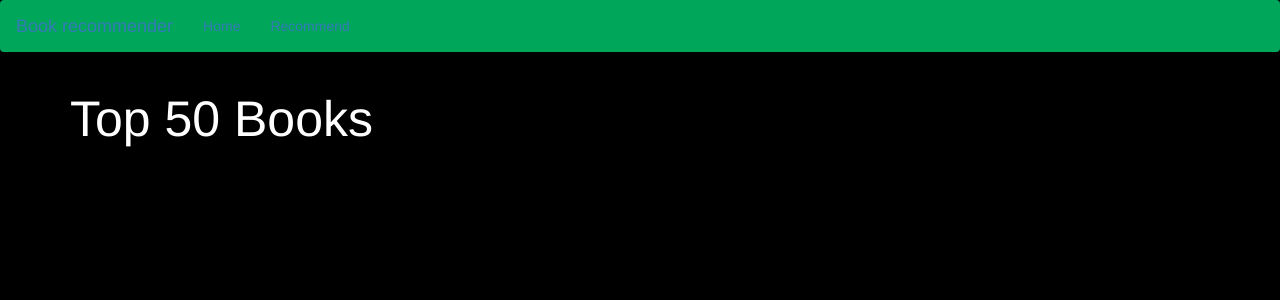
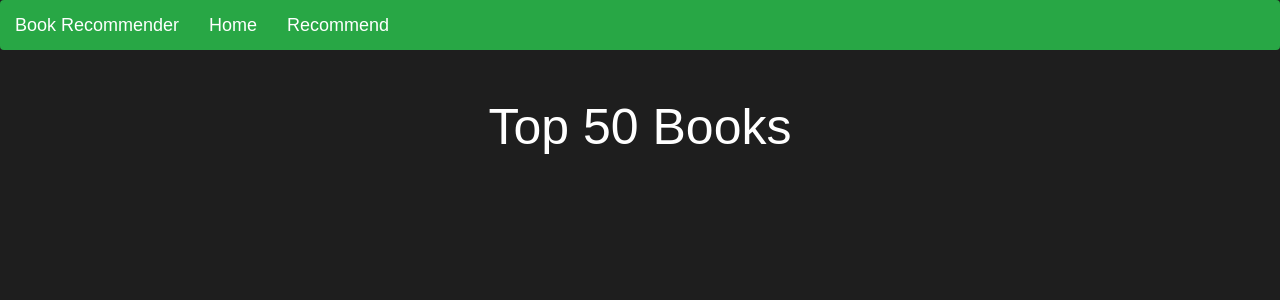
Before and after one commit to Himu2002/book_recommender_system, a Flask app: page / in a window 1280 px wide. Shown: the top 300 px of the page. Run offline with Flask 3, Linux system fonts and the light colour scheme; parts of the project's set-up code (start-up, migrations or seed data) failed here and were passed over.

Commit message:
Initial Commit

```diff
--- a/pythonProject/app.py
+++ b/pythonProject/app.py
@@ -2,6 +2,7 @@ from flask import Flask, render_template, request
 import pickle
 import numpy as np
 
+# Load pickled data
 popular_df = pickle.load(open('popular.pkl', 'rb'))
 pt = pickle.load(open('pt.pkl', 'rb'))
 books = pickle.load(open('books.pkl', 'rb'))
@@ -17,8 +18,7 @@ def index():
                            author=list(popular_df['Book-Author'].values),
                            image=list(popular_df['Image-URL-M'].values),
                            votes=list(popular_df['num_ratings'].values),
-                           rating=list(popular_df['avg_rating'].values)
-                           )
+                           rating=list(popular_df['avg_rating'].values))
 
 
 @app.route('/recommend')
@@ -28,11 +28,16 @@ def recommend_ui():
 
 @app.route('/recommend_books', methods=['post'])
 def recommend():
-    user_input = request.form.get('user_input')
+    user_input = request.form.get('user_input').lower()  # Convert user input to lowercase for case-insensitive matching
 
-    # Check if the input book is in the dataset
-    if user_input not in pt.index:
+    # Find books containing the user_input substring (partial matching)
+    matches = [book for book in pt.index if user_input in book.lower()]
+
+    if not matches:
         return render_template('recommend.html', data=[['Book not available in the dataset']])
+
+    # Use the first match for similarity search (you can improve this to show multiple matches if needed)
+    user_input = matches[0]  # Choose the first match
 
     index = np.where(pt.index == user_input)[0][0]
     similar_items = sorted(list(enumerate(similarity_scores[index])), key=lambda x: x[1], reverse=True)[1:5]
@@ -47,8 +52,6 @@ def recommend():
 
         data.append(item)
 
-    print(data)
-
     return render_template('recommend.html', data=data)
 
 
--- a/pythonProject/templates/index.html
+++ b/pythonProject/templates/index.html
@@ -6,33 +6,107 @@
     <!-- Latest compiled and minified CSS -->
     <link rel="stylesheet" href="https://cdn.jsdelivr.net/npm/bootstrap@3.3.7/dist/css/bootstrap.min.css" integrity="sha384-BVYiiSIFeK1dGmJRAkycuHAHRg32OmUcww7on3RYdg4Va+PmSTsz/K68vbdEjh4u" crossorigin="anonymous">
 
+    <!-- Custom CSS -->
+    <style>
+        body {
+            background-color: #1e1e1e;
+            color: #f1f1f1;
+            font-family: 'Arial', sans-serif;
+        }
+
+        .navbar {
+            background-color: #28a745;
+            border: none;
+        }
+
+        .navbar-brand, .navbar-nav > li > a {
+            color: white !important;
+            font-size: 18px;
+        }
+
+        .navbar-nav > li > a:hover {
+            background-color: #218838 !important;
+        }
+
+        .text-white {
+            color: white;
+        }
+
+        .card {
+            background-color: #333;
+            border: none;
+            border-radius: 10px;
+            box-shadow: 0 4px 8px rgba(0, 0, 0, 0.2);
+            transition: 0.3s;
+        }
+
+        .card:hover {
+            transform: translateY(-5px);
+            box-shadow: 0 6px 12px rgba(0, 0, 0, 0.4);
+        }
+
+        .card-body {
+            padding: 20px;
+            text-align: center;
+        }
+
+        .card-img-top {
+            max-height: 250px;
+            width: auto;
+            display: block;
+            margin-left: auto;
+            margin-right: auto;
+            border-top-left-radius: 10px;
+            border-top-right-radius: 10px;
+        }
+
+        h1 {
+            font-size: 50px;
+            text-align: center;
+            margin-bottom: 50px;
+        }
+
+        p, h4 {
+            margin: 0;
+        }
+
+        .container {
+            margin-top: 30px;
+        }
+
+        .row {
+            justify-content: center;
+        }
+
+        .col-md-3 {
+            margin-bottom: 30px;
+        }
+
+    </style>
 </head>
-<style>
-    .text-white{
-        color:white
-    }
-</style>
-<body style="background-color:black">
+<body>
 
-    <nav class="navbar" style="background-color:#00a65a">
-        <a class="navbar-brand">Book recommender</a>
+    <nav class="navbar navbar-default">
+        <div class="container-fluid">
+            <div class="navbar-header">
+                <a class="navbar-brand">Book Recommender</a>
+            </div>
             <ul class="nav navbar-nav">
                 <li><a href="/">Home</a></li>
                 <li><a href="/recommend">Recommend</a></li>
             </ul>
+        </div>
     </nav>
 
     <div class="container">
+        <h1 class="text-white">Top 50 Books</h1>
         <div class="row">
-            <div class="col-md-12">
-                <h1 class="text-white" style="font-size:50px">Top 50 Books</h1>
-            </div>
-
             {% for i in range(book_name|length) %}
-                <div class="col-md-3" style="margin-top:50px">
+                {% if image[i] is not none %}
+                    <div class="col-md-3">
                         <div class="card">
+                            <img class="card-img-top" src="{{ image[i] }}" alt="{{ book_name[i] }}">
                             <div class="card-body">
-                            <img class="card-img-top" src="{{ image[i] }}">
                                 <p class="text-white">{{ book_name[i] }}</p>
                                 <h4 class="text-white">{{ author[i] }}</h4>
                                 <h4 class="text-white">Votes - {{ votes[i] }}</h4>
@@ -40,9 +114,8 @@
                             </div>
                         </div>
                     </div>
+                {% endif %}
             {% endfor %}
-
-
         </div>
     </div>
 
```
Lines whose indentation alone changed are shown as unchanged.
